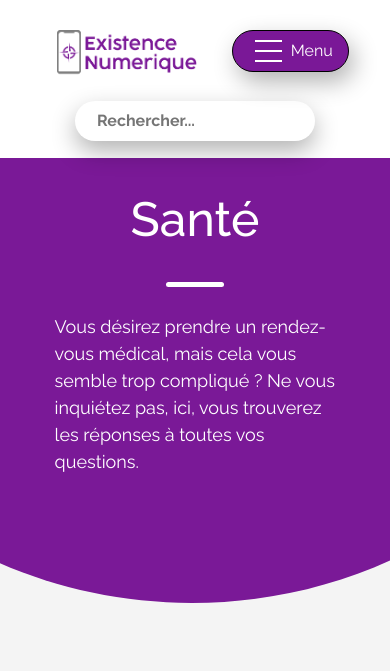
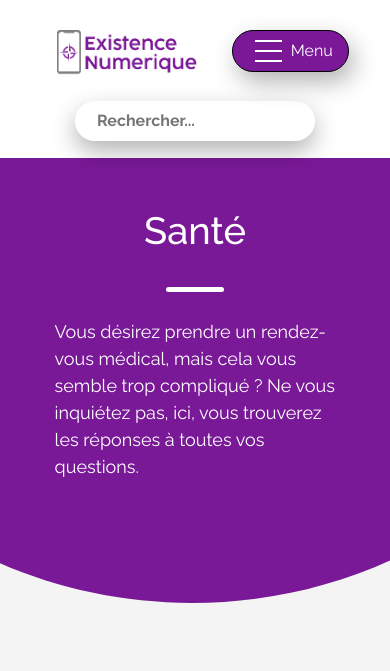
Before and after one commit to Nabil-Hosseinee/LITIS, a PHP site: page /categorie-sante.html in a window 390 px wide. Shown: the top 671 px of the page. Run offline with PHP 8.4, Linux system fonts and the light colour scheme; some libraries are stand-ins or nearby versions.

Commit message:
page catégorie taille h1

```diff
--- a/about.html
+++ b/about.html
@@ -72,7 +72,7 @@
                 <ul>
                     <li><a class="fs-3 fw-bold menu__link fw-semibold" href="index.php">Accueil</a></li>
                     <li><a class="fs-3 fw-bold menu__link fw-semibold" href="about.html">A propos</a></li>
-                    <li><a class="fs-3 fw-bold menu__link fw-semibold" href="#">Ressources</a></li>
+                    <li><a class="fs-3 fw-bold menu__link fw-semibold" href="ressource.html">Ressources</a></li>
                 </ul>
             </div>
         </div>
--- a/assets/css/categorie.css
+++ b/assets/css/categorie.css
@@ -291,6 +291,11 @@ h1 {
         margin-bottom: 12vh;
     }
 
+    h1 {
+        margin: 20vh 0 4vh 0;
+        font-size: 38px;
+    }
+
     .trait, .trait-vert, .trait-orange, .trait-jaune, .trait-bleu, .trait-violet, .trait-rose {
         width: 15vw;
     }
```
